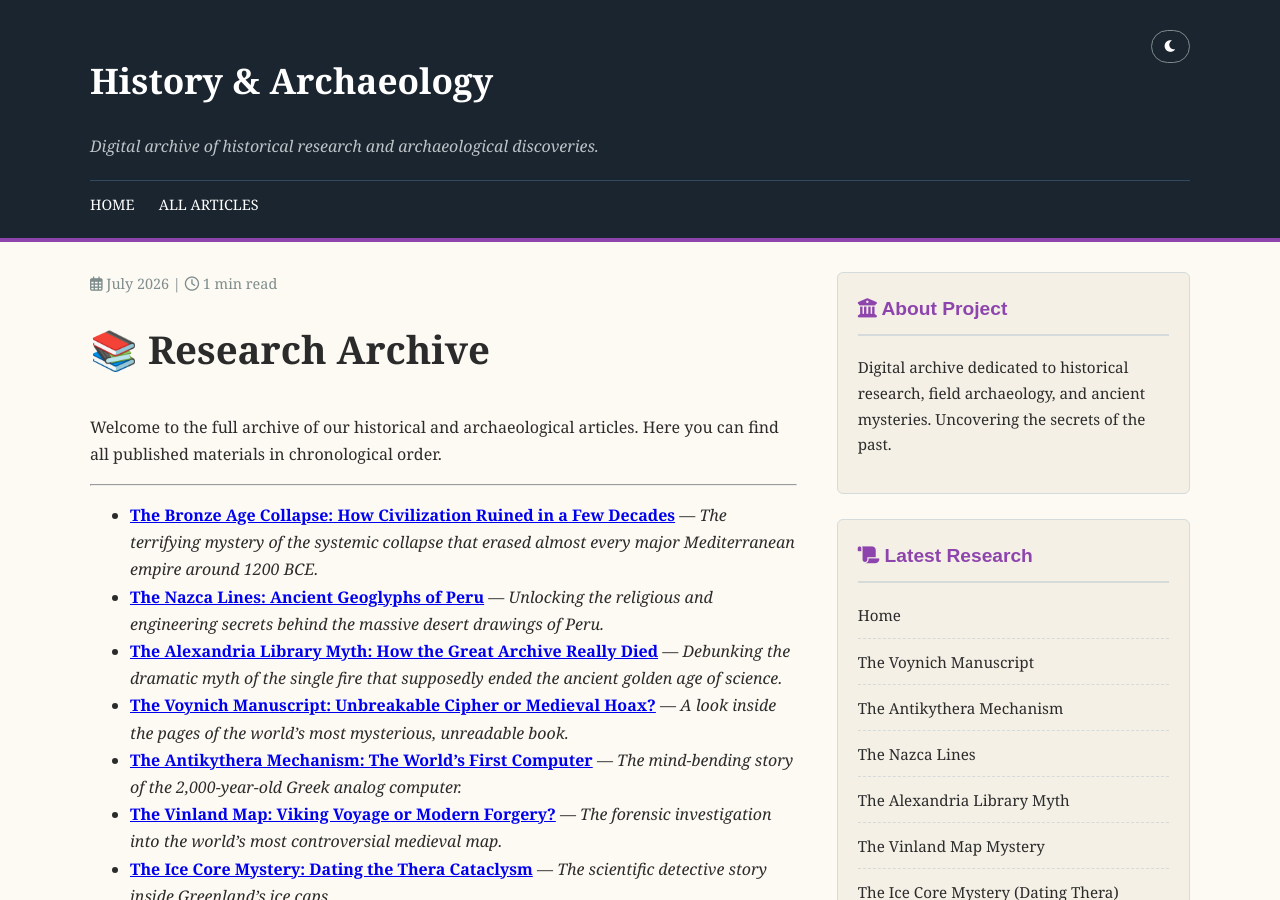
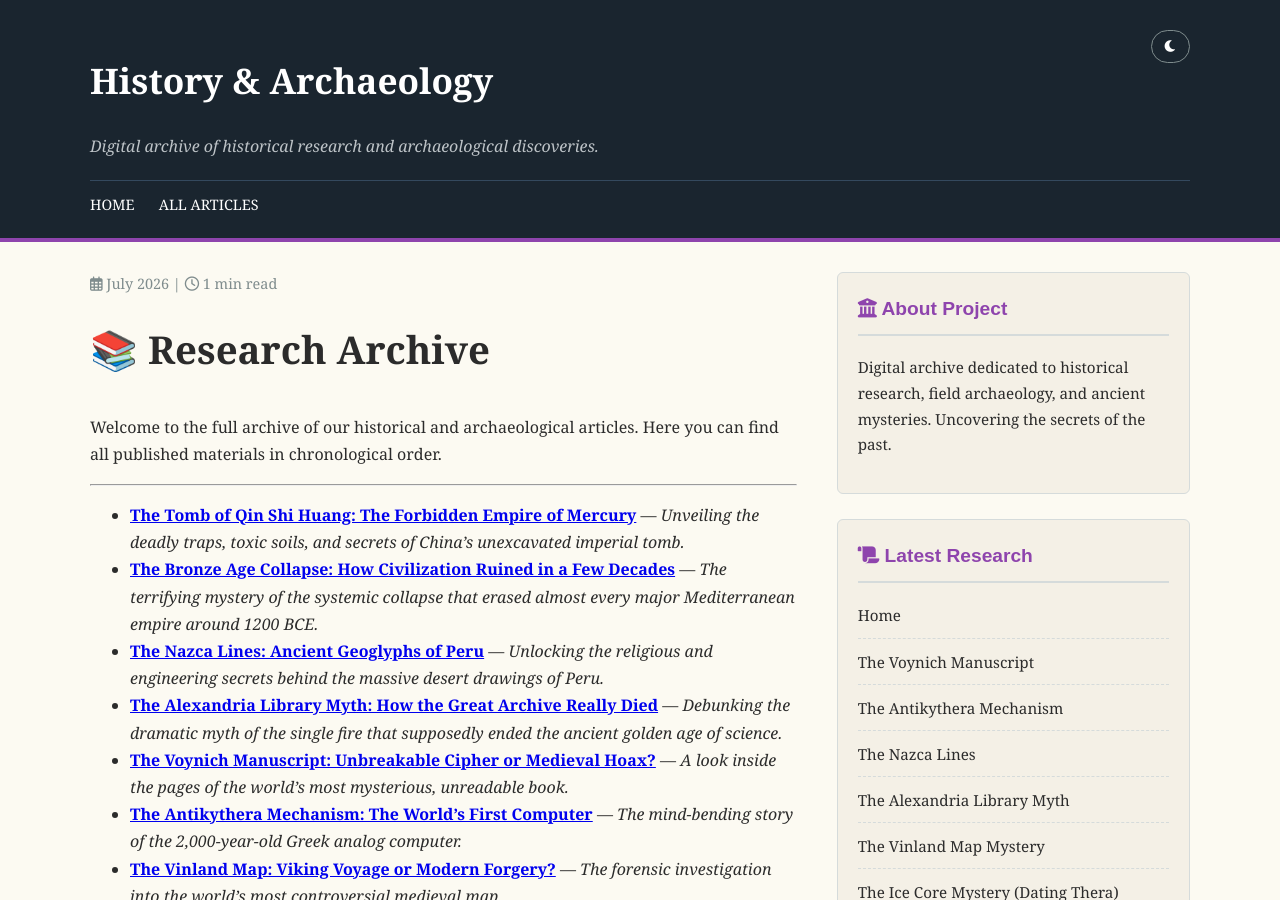
Before and after one commit to history-archaeology-project/history-archaeology-project.github.io, a Jekyll site: the page built from articles/index.md, in a window 1280 px wide and 900 px high. Built offline with Jekyll 4.4.1, drawn with Linux system fonts in a browser that asks for light colours; comment, search, counter and statistics services are not loaded.

Commit message:
Update index.md

```diff
--- a/articles/index.md
+++ b/articles/index.md
@@ -8,6 +8,7 @@ title: Archive of All Articles
 Welcome to the full archive of our historical and archaeological articles. Here you can find all published materials in chronological order.
 
 ---
+*   **[The Tomb of Qin Shi Huang: The Forbidden Empire of Mercury](/articles/tomb-of-qin-shi-huang)** — *Unveiling the deadly traps, toxic soils, and secrets of China's unexcavated imperial tomb.*
 *   **[The Bronze Age Collapse: How Civilization Ruined in a Few Decades](/articles/bronze-age-collapse)** — *The terrifying mystery of the systemic collapse that erased almost every major Mediterranean empire around 1200 BCE.*
 *   **[The Nazca Lines: Ancient Geoglyphs of Peru](/articles/nasca-lines)** — *Unlocking the religious and engineering secrets behind the massive desert drawings of Peru.*
 *   **[The Alexandria Library Myth: How the Great Archive Really Died](/articles/alexandria-library-myth)** — *Debunking the dramatic myth of the single fire that supposedly ended the ancient golden age of science.*
```
